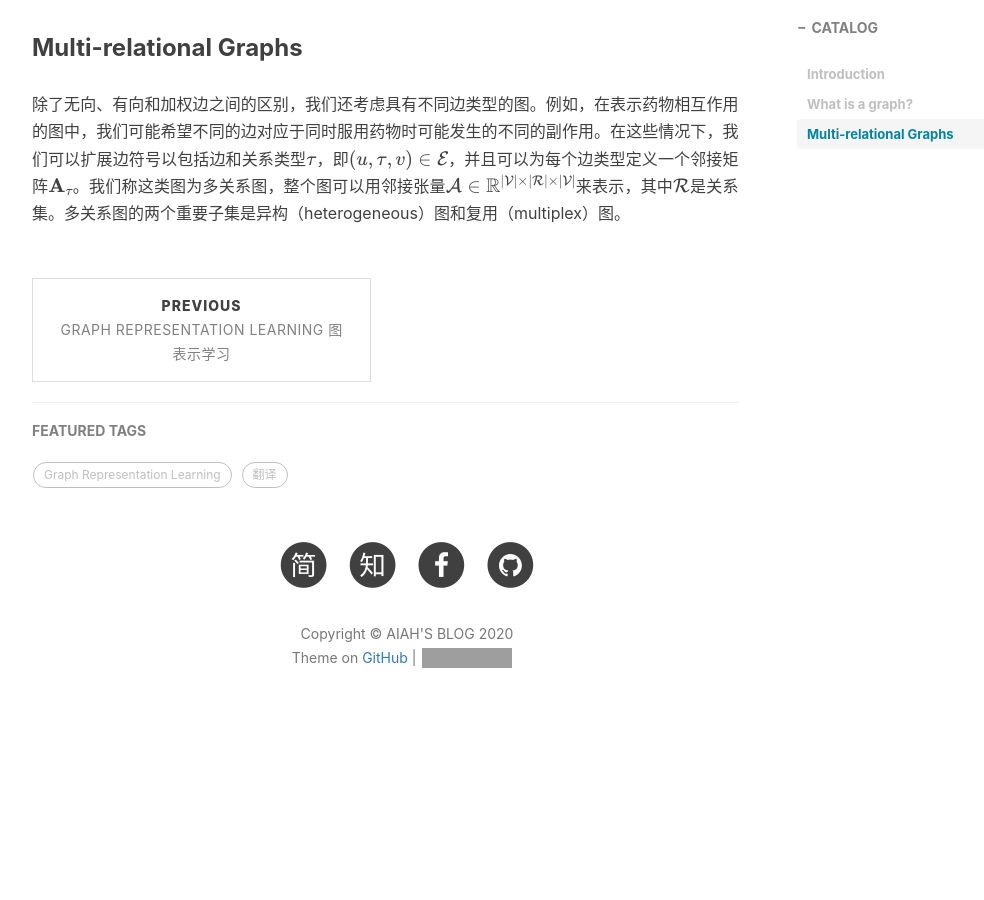
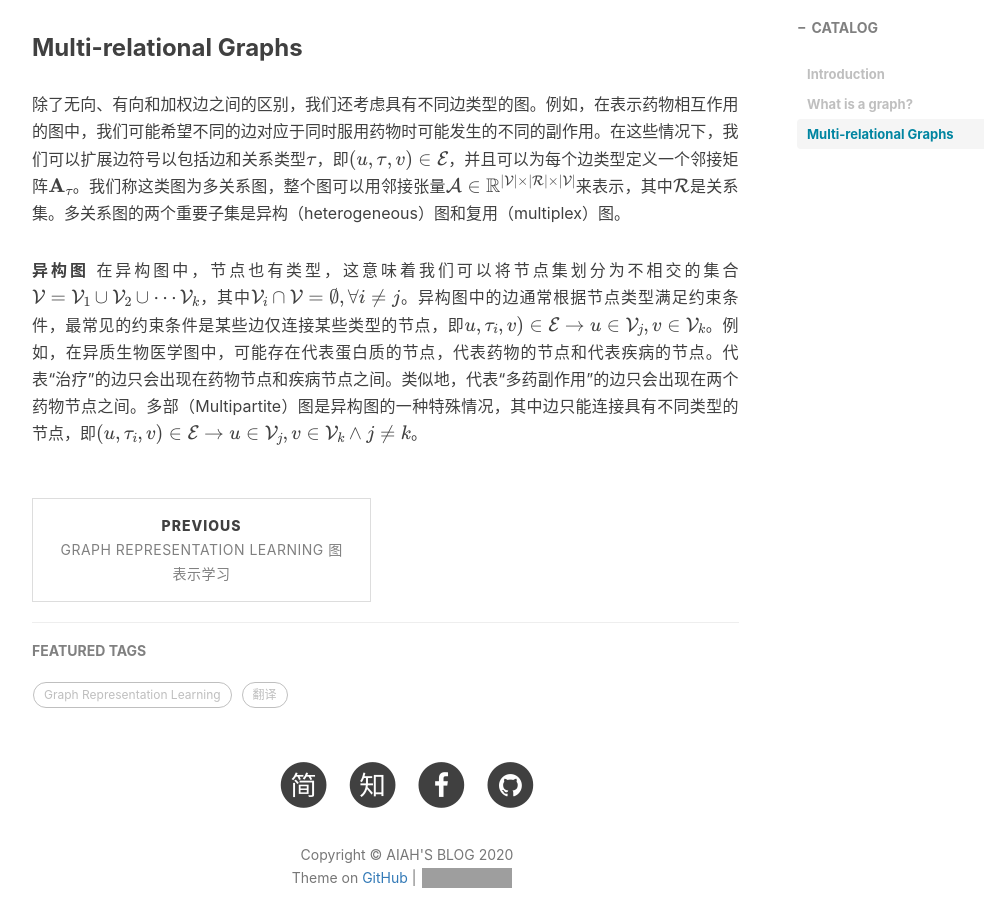
Before and after one commit to Aiah/aiah.github.io, a Jekyll site: the page built from _posts/2020-09-01-Graph-Representation-Learning-2Introduction.md, in a window 1280 px wide and 900 px high, scrolled down 2067 px. Shown: the whole window, without its empty margins (233-1217 px from the left). Built offline with Jekyll 4.4.1, drawn with Linux system fonts in a browser that asks for light colours; nearby versions of some CDN libraries; formulas are drawn with MathJax 3; comment, search, counter and statistics services are not loaded; before the commit the page ends 2829 px from its top, so only the background shows below that; grey boxes are pictures that could not be loaded.

Commit message:
add introduction

```diff
--- a/_posts/2020-09-01-Graph-Representation-Learning-2Introduction.md
+++ b/_posts/2020-09-01-Graph-Representation-Learning-2Introduction.md
@@ -37,3 +37,5 @@ tags:
 ### Multi-relational Graphs
 
 除了无向、有向和加权边之间的区别，我们还考虑具有不同边类型的图。例如，在表示药物相互作用的图中，我们可能希望不同的边对应于同时服用药物时可能发生的不同的副作用。在这些情况下，我们可以扩展边符号以包括边和关系类型$\tau$，即$(u, \tau, v) \in \mathcal{E}$，并且可以为每个边类型定义一个邻接矩阵$\mathbf{A}_{\tau}$。我们称这类图为多关系图，整个图可以用邻接张量$\mathcal{A} \in \mathbb{R}^{\vert\mathcal{V}\vert \times \vert\mathcal{R}\vert \times \vert\mathcal{V}\vert}$来表示，其中$\mathcal{R}$是关系集。多关系图的两个重要子集是异构（heterogeneous）图和复用（multiplex）图。
+
+<strong>异构图</strong> 在异构图中，节点也有类型，这意味着我们可以将节点集划分为不相交的集合$\mathcal{V}=\mathcal{V}_1 \cup \mathcal{V}_2 \cup \cdots \mathcal{V}_k$，其中$\mathcal{V}_i \cap \mathcal{V} = \emptyset, \forall i \neq j$。异构图中的边通常根据节点类型满足约束条件，最常见的约束条件是某些边仅连接某些类型的节点，即$u, \tau_i, v) \in \mathcal{E} \rightarrow u \in \mathcal{V}_j, v \in \mathcal{V}_k$。例如，在异质生物医学图中，可能存在代表蛋白质的节点，代表药物的节点和代表疾病的节点。代表“治疗”的边只会出现在药物节点和疾病节点之间。类似地，代表“多药副作用”的边只会出现在两个药物节点之间。多部（Multipartite）图是异构图的一种特殊情况，其中边只能连接具有不同类型的节点，即$(u, \tau_i, v) \in \mathcal{E} \rightarrow u \in \mathcal{V}_j, v \in \mathcal{V}_k \wedge j \neq k$。
```
